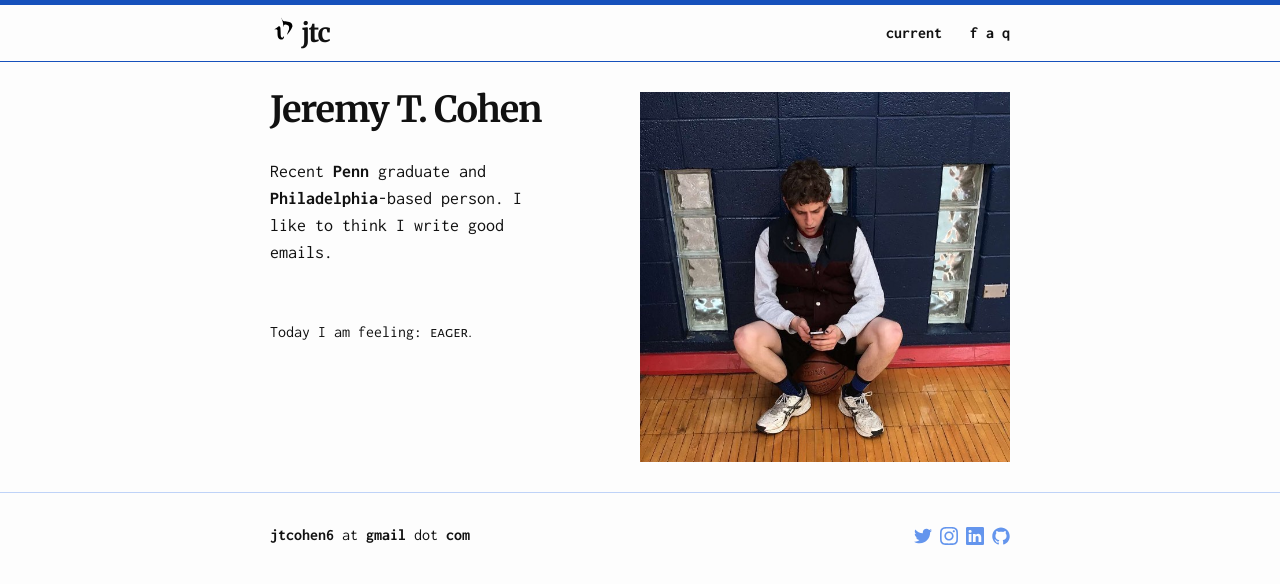
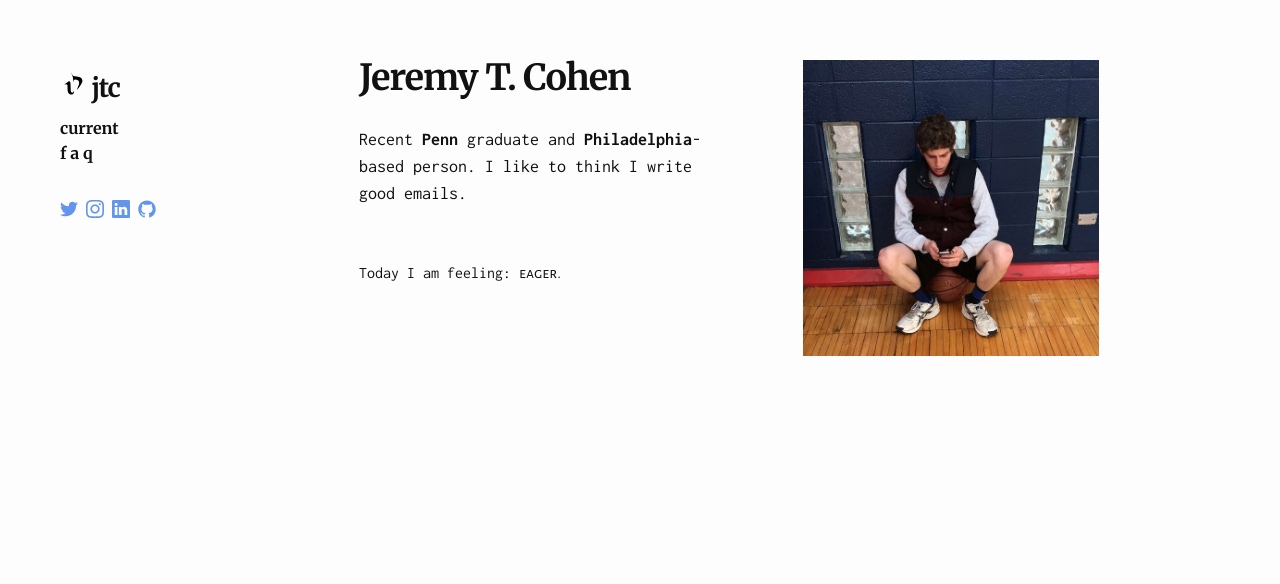
Before and after one commit to reubenmc/jtcohen6.github.io, a Jekyll site: the page built from index.html, in a window 1280 px wide. Shown: the top 584 px of the page. Built offline with Jekyll 4.4.1, drawn with Linux system fonts in a browser that asks for light colours.

Commit message:
formatting

```diff
--- a/_includes/footer.html
+++ b/_includes/footer.html
@@ -1,8 +1,7 @@
 <footer class="site-footer">
 
   <div class="wrapper">
-      <div align="left"><strong>jtcohen6</strong> at <strong>gmail</strong> dot <strong>com</strong>
-      <div align="right" class="footer-col">
+      <div display="inline-block" align="right" class="footer-col">
 
         <div class="social-media-list">
           {% if site.twitter_username %}
--- a/_includes/header.html
+++ b/_includes/header.html
@@ -5,6 +5,8 @@
   <div class="wrapper">
 
     <a class="site-title" href="{{ site.baseurl }}/">{% include initials.svg %}{{ site.title }}</a>
+
+    <br class="break">
 
     <nav class="site-nav">
       <a href="#" class="menu-icon">{% include initials.svg %}
@@ -16,10 +18,27 @@
           {% unless my_page.exclude %}
             {% if my_page.title %}
             <a class="page-link" href="{{ my_page.url | prepend: site.baseurl }}"><strong>{{ my_page.title }}</strong></a>
+            <br class="break">
             {% endif %}
           {% endunless %}
         {% endfor %}
       </div>
+      <div class="header-social">
+        <div class="social-media-list" display="inline-block">
+          {% if site.twitter_username %}
+            {% include icon-twitter.html username=site.twitter_username %}
+          {% endif %}
+          {% if site.instagram_username %}
+            {% include icon-instagram.html username=site.instagram_username %}
+          {% endif %}
+          {% if site.linkedin_username %}
+            {% include icon-linkedin.html username=site.linkedin_username %}
+          {% endif %}
+          {% if site.github_username %}
+            {% include icon-github.html username=site.github_username %}
+          {% endif %}
+      </div></div>
+
     </nav>
 
   </div>
--- a/_sass/_layout.scss
+++ b/_sass/_layout.scss
@@ -2,13 +2,24 @@
  * Site header
  */
 .site-header {
-    border-top: 5px solid $accent-color-dark;
-    border-bottom: 1px solid $accent-color-dark;
-    background-color: $background-color;
-    min-height: 56px;
 
-    // Positioning context for the mobile navigation icon
-    position: relative;
+  background-color: $background-color;
+
+    float: left;
+    padding: $spacing-unit;
+    bottom: 0px;
+
+    @include media-query($on-palm) {
+        position: relative;
+        float: none;
+        padding: 0px;
+        left: 0px;
+        top: 0px;
+        height: 56px;
+        border-top: 5px solid $accent-color-dark;
+        border-bottom: 1px solid $accent-color-dark;
+        // min-height: 56px;
+      }
 }
 
 .site-title {
@@ -19,12 +30,12 @@
     letter-spacing: -1px;
     margin-bottom: 0;
     float: left;
-    color: $text-color;
+    color: $accent-color-dark;
 }
 
 .site-nav {
-    float: right;
-    line-height: 56px;
+    float: left;
+    line-height: $base-line-height;
 
     .menu-icon {
         display: none;
@@ -32,12 +43,17 @@
 
     .page-link {
         color: $text-color;
+        font-family: $title-font-family;
         line-height: $base-line-height;
 
         // Gaps between nav items, but not on the last one
-        &:not(:last-child) {
-            margin-right: 20px;
-        }
+      //  &:not(:last-child) {
+      //      margin-right: 20px;
+      //  }
+    }
+
+    .header-social {
+        padding-top: $spacing-unit;
     }
 
     @include media-query($on-palm) {
@@ -48,6 +64,10 @@
         border: 1px solid $accent-color-light;
         border-radius: 5px;
         text-align: right;
+        line-height: 56px;
+
+        .break { display: none; }
+        .header-social { display: none; }
 
         .menu-icon {
             display: block;
@@ -96,8 +116,11 @@
  * Site footer
  */
 .site-footer {
-    border-top: 1px solid $accent-color-light;
-    padding: $spacing-unit 0;
+    display: none;
+    @include media-query($on-palm) {
+      display: block;
+      border-top: 1px solid $accent-color-light; }
+      padding: $spacing-unit;
 }
 
 .footer-heading {
@@ -121,7 +144,11 @@
 .footer-col {
     float: right;
     margin-bottom: $spacing-unit / 2;
-    padding-left: $spacing-unit / 2;
+
+    @include media-query($on-palm) {
+      float: right;
+      padding-left: $spacing-unit / 2;
+    }
 }
 
 .footer-col-1 {
@@ -165,7 +192,10 @@
  * Page content
  */
 .page-content {
-    padding: $spacing-unit 0;
+    padding: $spacing-unit;
+    margin-top: $spacing-unit;
+    margin-left: 178px;
+    @include media-query($on-palm) { margin-left: 0px; }
 }
 
 .page-heading {
@@ -200,11 +230,11 @@
 
 .image-right > img {
     float:right;
-    width:50%;
+    width:40%;
     padding-left: 10%;
 }
 
-@media only screen and (max-width: 700px) {
+@media only screen and (max-width: 875px) {
   .image-right {
     display: none;
   }
```
